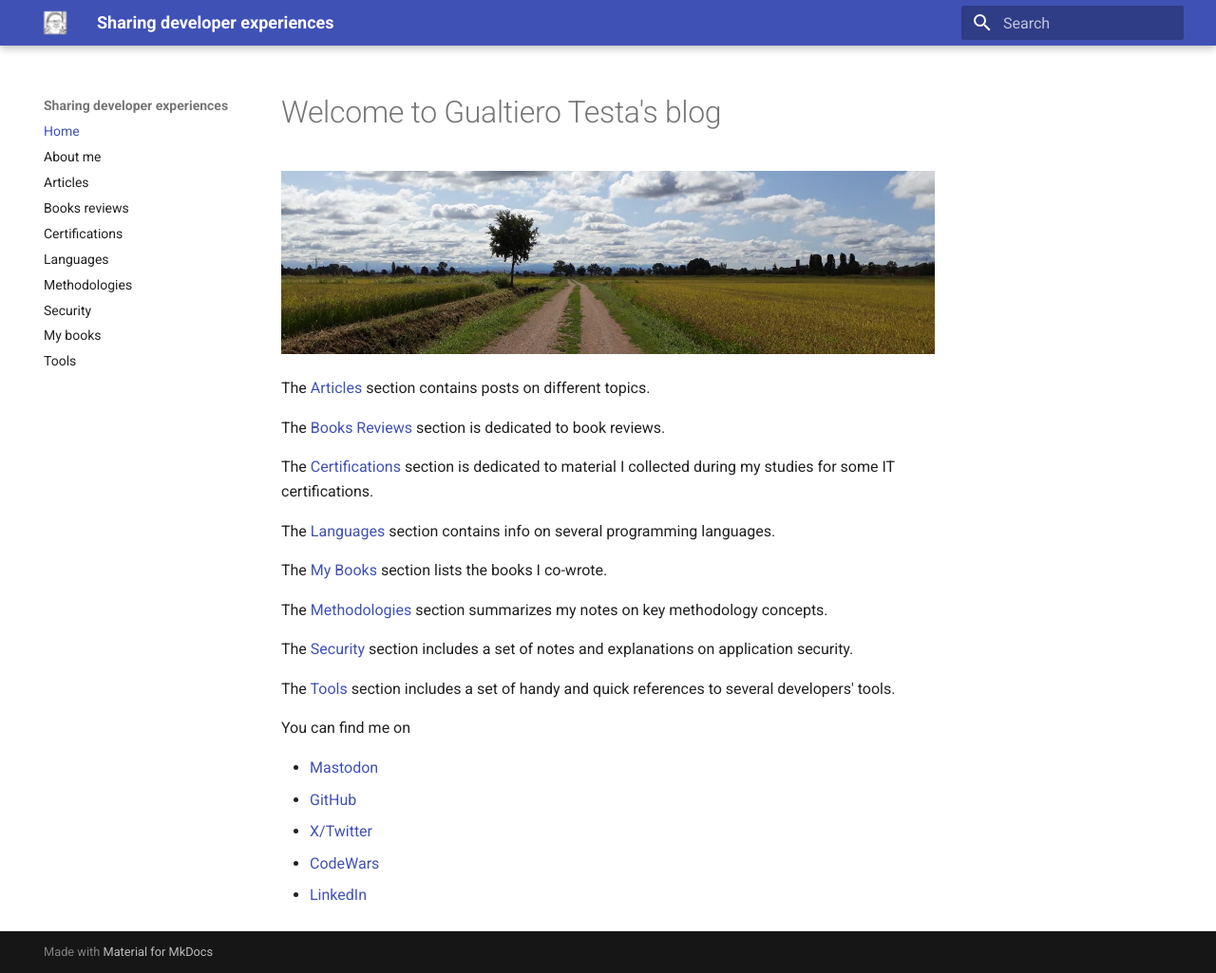
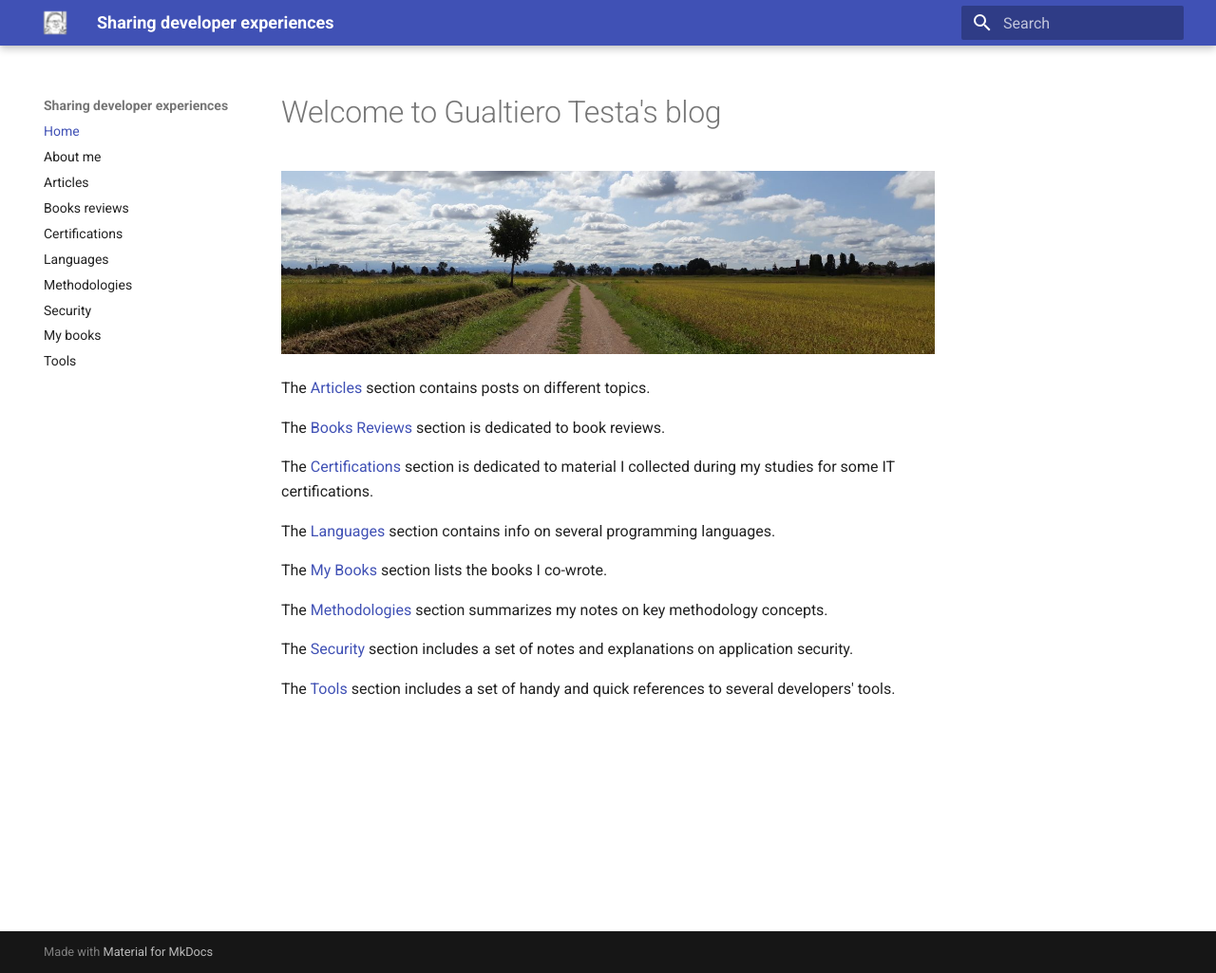
Before and after one commit to gualtierotesta/blog, an MkDocs documentation site: the page built from docs/index.md, in a window 1280 px wide and 1025 px high. Shown: the whole window at 95% size. Built offline with MkDocs 1.6.1 and Material for MkDocs 9.7.7, drawn with Linux system fonts in a browser that asks for light colours.

Commit message:
Remove obsolete links from home page

```diff
--- a/docs/index.md
+++ b/docs/index.md
@@ -17,11 +17,3 @@ The [Methodologies](methodologies/index.md) section summarizes my notes on key m
 The [Security](security/index.md) section includes a set of notes and explanations on application security.
 
 The [Tools](tools/index.md) section includes a set of handy and quick references to several developers' tools.
-
-You can find me on
-
-* <a rel="me noopener" href="https://mastodon.uno/@gualtierotesta" target="_blank">Mastodon</a>
-* <a rel="me noopener" href="https://github.com/gualtierotesta" target="_blank">GitHub</a>
-* <a rel="me noopener" href="https://twitter.com/gualtierotesta" target="_blank">X/Twitter</a>
-* <a rel="me noopener" href="https://www.codewars.com/users/gualty" target="_blank">CodeWars</a>
-* <a rel="me noopener" href="https://www.linkedin.com/in/gualtierotesta/" target="_blank">LinkedIn</a>
```
